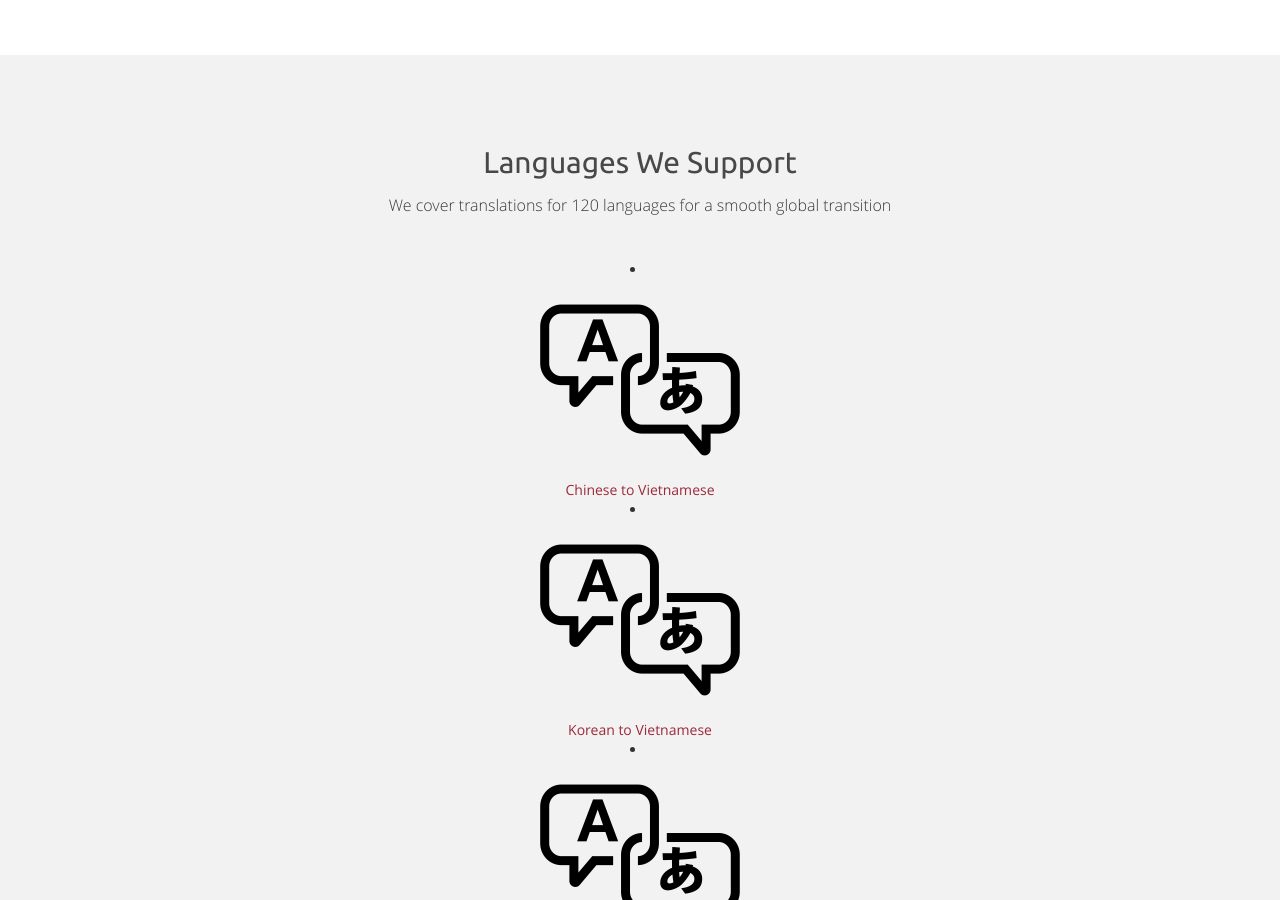
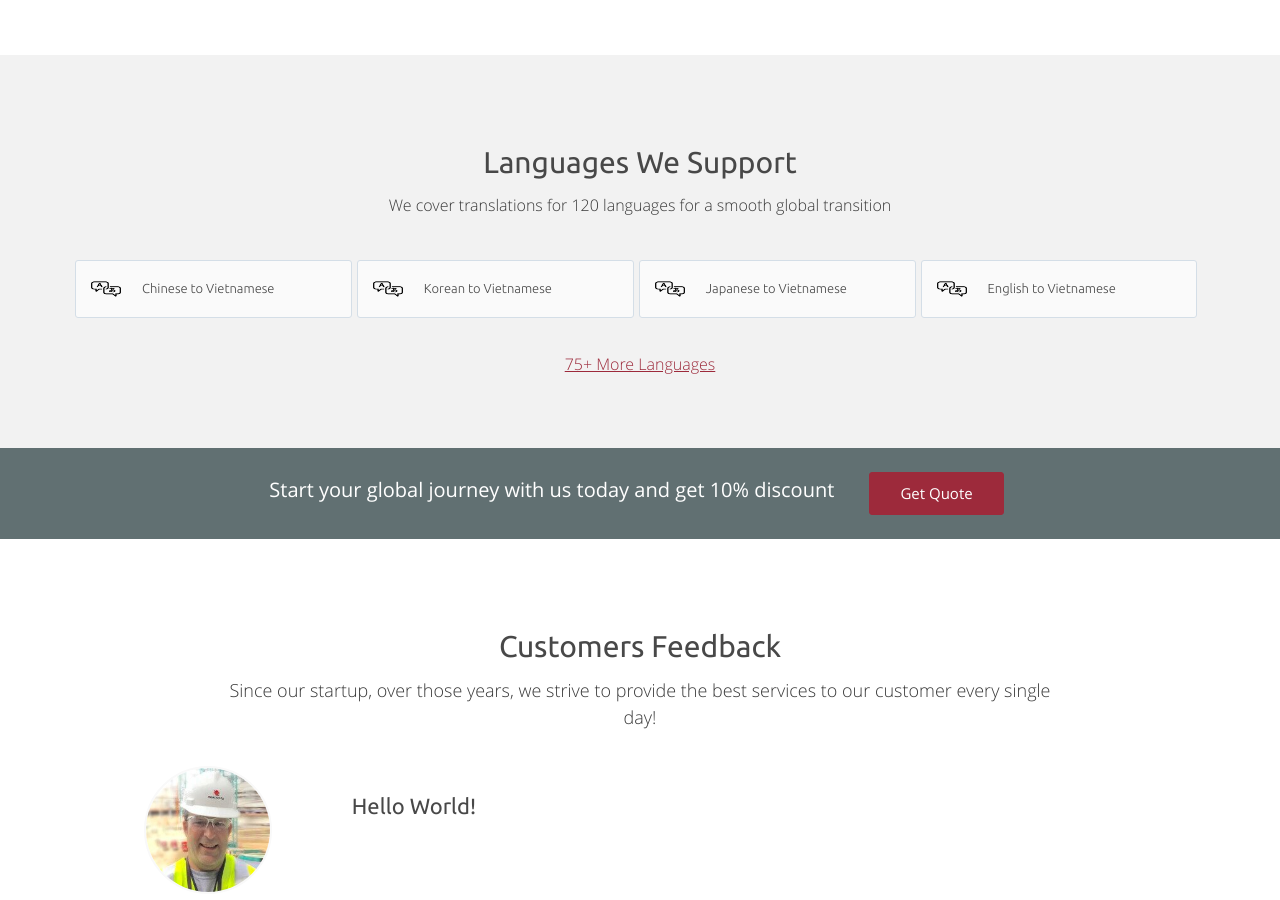
Before and after one commit to jndctranslation/landing_page, a Jekyll site: the page built from pages/proofreading.md, in a window 1280 px wide and 900 px high, scrolled down 1958 px. Built offline with Jekyll 4.4.1, drawn with Linux system fonts in a browser that asks for light colours.

Commit message:
fix proof-reading

```diff
--- a/pages/proofreading.md
+++ b/pages/proofreading.md
@@ -8,6 +8,9 @@ description: 'This is the description of the page'
 <link rel="stylesheet" href="/assets/v3/css/expert-translation-services.css">
 <link rel="stylesheet" href="/assets/v3/css/animate.min.css">
 <link rel="stylesheet" href="/assets/v3/css/proofreading-content.css">
+
+<link rel="stylesheet" href="/assets/v3/css/expert-translation-services.css">
+<link rel="stylesheet" href="/assets/v3/css/supported-languages.css">
 
 <!-- BANNER START -->
 <div class="full_width_banner page_top_banner" style="background-image: url({{ site.data.pages.proofreading.block_1.background_image }});
```
